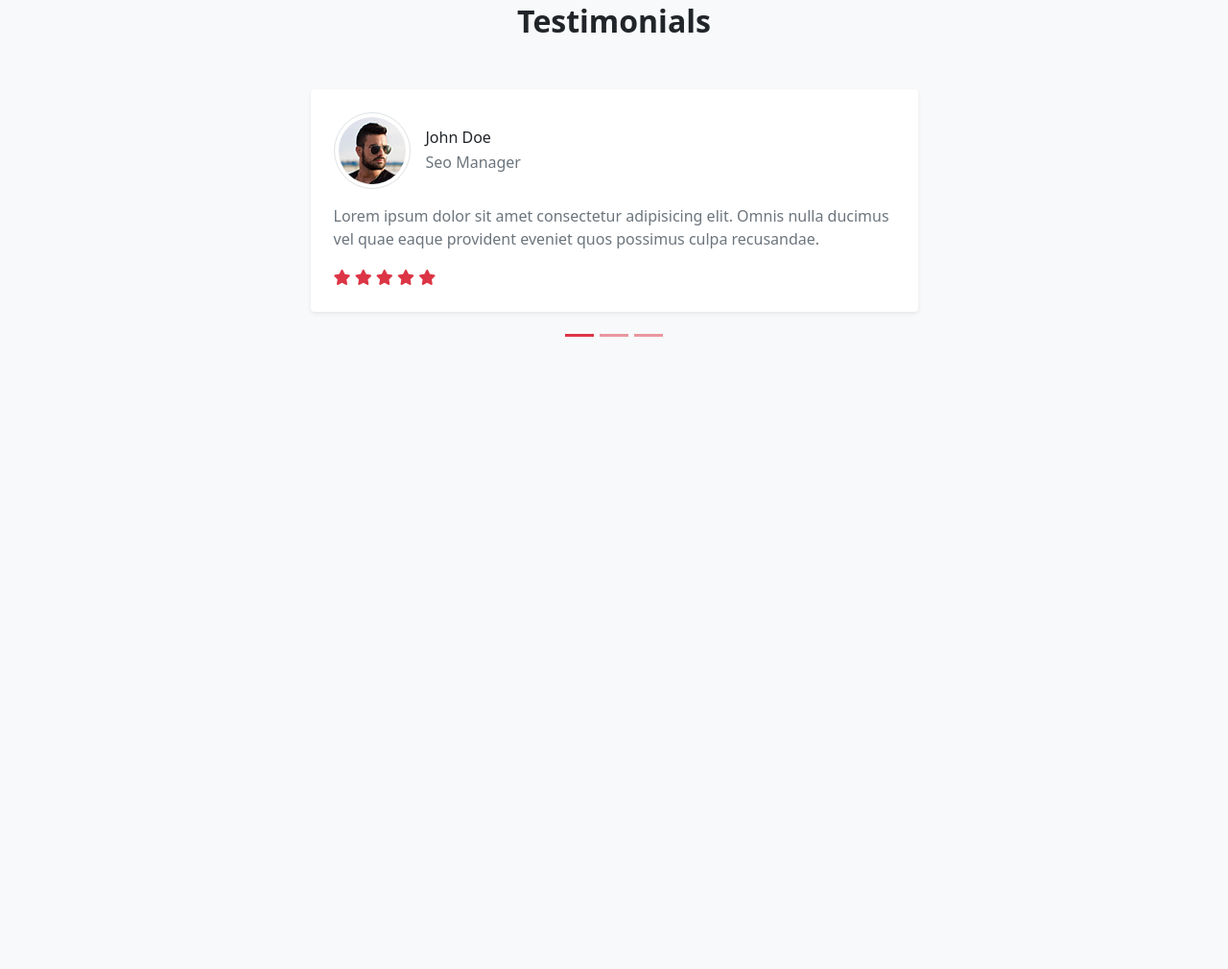
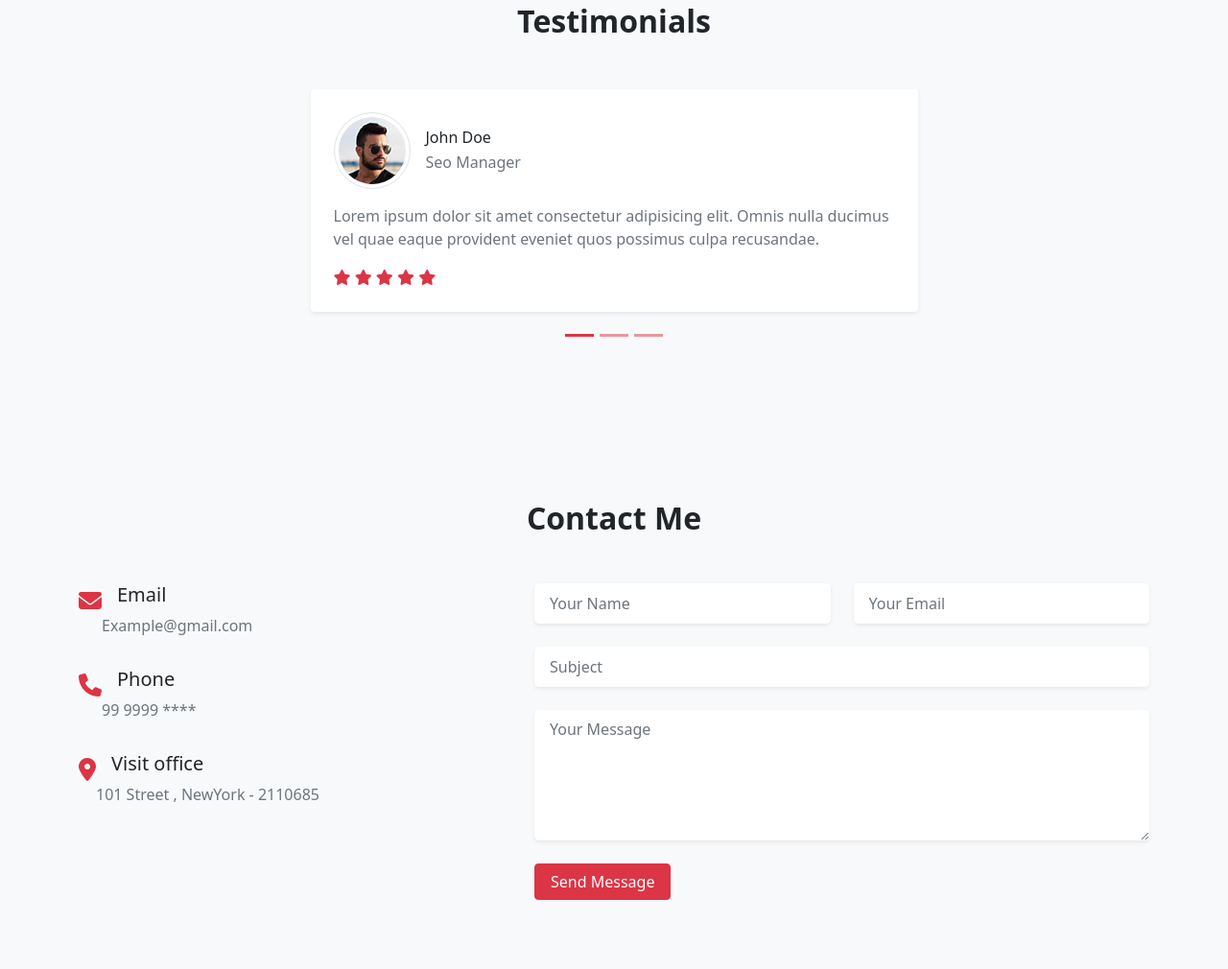
Before and after one commit to SoheilJA/portfolio-v1, a plain HTML site: page index.html in a window 1280 px wide. Shown: the part 3145-4155 px from the top of the page at 96% size. Before the commit the page ends 3594 px from the top, so only its background shows below. Drawn offline with Linux system fonts and the light colour scheme.

Commit message:
creat contact section

```diff
--- a/index.html
+++ b/index.html
@@ -494,7 +494,99 @@
       </div>
     </section>
     <!-- //TESTIMONIALS SECTION -->
-
+    <!-- CONTACT SECTION -->
+    <section class="contact py-5" id="contact">
+      <div class="container-lg py-4">
+        <div class="row justify-content-center">
+          <div class="col-lg-8">
+            <div class="section-title text-center">
+              <h2 class="fw-bold mb-5">Contact Me</h2>
+            </div>
+          </div>
+        </div>
+        <div class="row">
+          <div class="col-md-5">
+            <div class="contact-item d-flex mb-3">
+              <div class="icon fs-4 text-danger">
+                <i class="fas fa-envelope"></i>
+              </div>
+              <div class="text">
+                <h3 class="fs-5 ms-3">Email</h3>
+                <p class="text-muted">Example@gmail.com</p>
+              </div>
+            </div>
+            <div class="contact-item d-flex mb-3">
+              <div class="icon fs-4 text-danger">
+                <i class="fas fa-phone"></i>
+              </div>
+              <div class="text">
+                <h3 class="fs-5 ms-3">Phone</h3>
+                <p class="text-muted">99 9999 ****</p>
+              </div>
+            </div>
+            <div class="contact-item d-flex">
+              <div class="icon fs-4 text-danger">
+                <i class="fas fa-map-marker-alt"></i>
+              </div>
+              <div class="text">
+                <h3 class="fs-5 ms-3">Visit office</h3>
+                <p class="text-muted">101 Street , NewYork - 2110685</p>
+              </div>
+            </div>
+          </div>
+          <div class="col-md-7">
+            <div class="contact-form">
+              <form action="">
+                <div class="row">
+                  <div class="col-lg-6 mb-4">
+                    <input
+                      type="text"
+                      placeholder="Your Name"
+                      class="form-control form-control-lg fs-6 border-0 shadow-sm"
+                    />
+                  </div>
+                  <div class="col-lg-6 mb-4">
+                    <input
+                      type="text"
+                      placeholder="Your Email"
+                      class="form-control form-control-lg fs-6 border-0 shadow-sm"
+                    />
+                  </div>
+                </div>
+                <div class="row">
+                  <div class="col-lg-12 mb-4">
+                    <input
+                      type="text"
+                      placeholder="Subject"
+                      class="form-control form-control-lg fs-6 border-0 shadow-sm"
+                    />
+                  </div>
+                </div>
+                <div class="row">
+                  <div class="col-lg-12 mb-4">
+                    <textarea
+                      name=""
+                      rows="5"
+                      class="form-control form-control-lg fs-6 border-0 shadow-sm"
+                      placeholder="Your Message"
+                      id=""
+                    ></textarea>
+                  </div>
+                </div>
+                <div class="row">
+                  <div class="col-lg-12">
+                    <button type="submit" class="btn btn-danger px-3">
+                      Send Message
+                    </button>
+                  </div>
+                </div>
+              </form>
+            </div>
+          </div>
+        </div>
+      </div>
+    </section>
+    <!-- //CONTACT SECTION -->
     <script src="js/bootstrap.bundle.min.js"></script>
   </body>
 </html>
```
